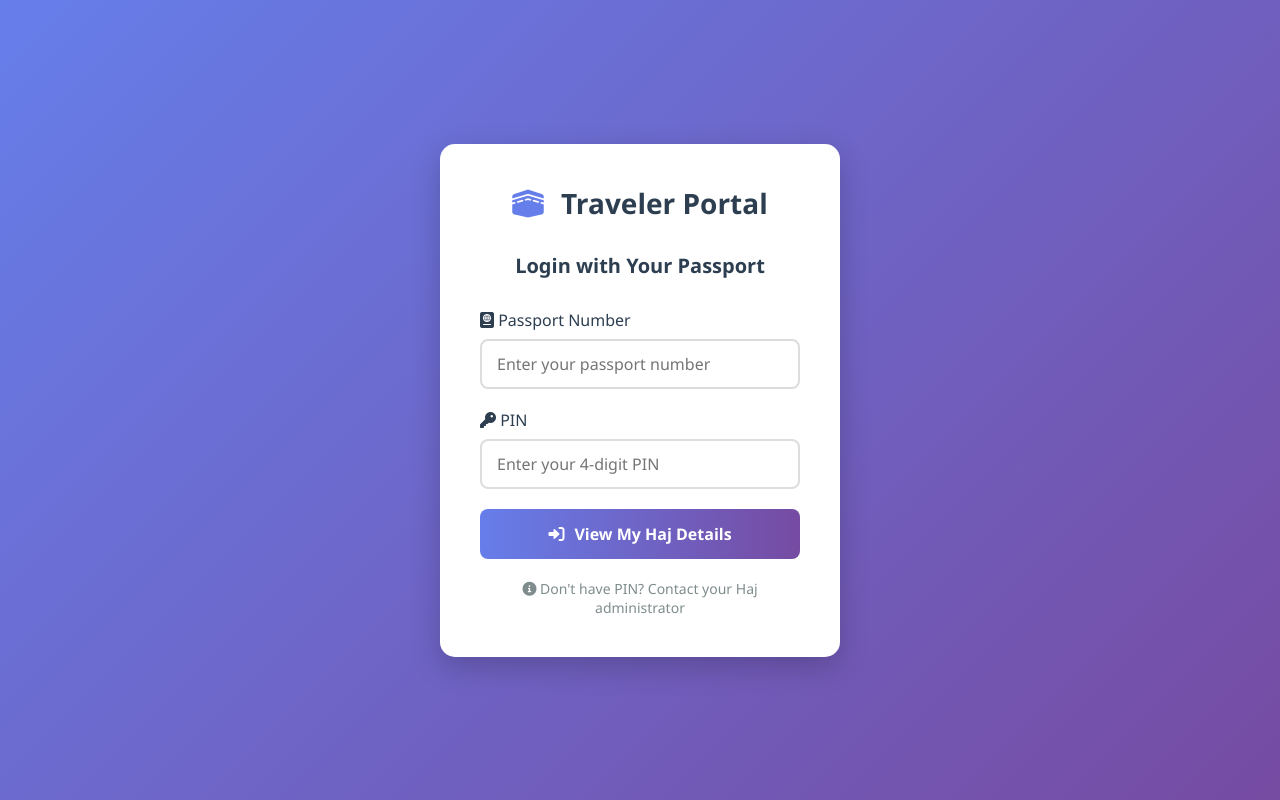
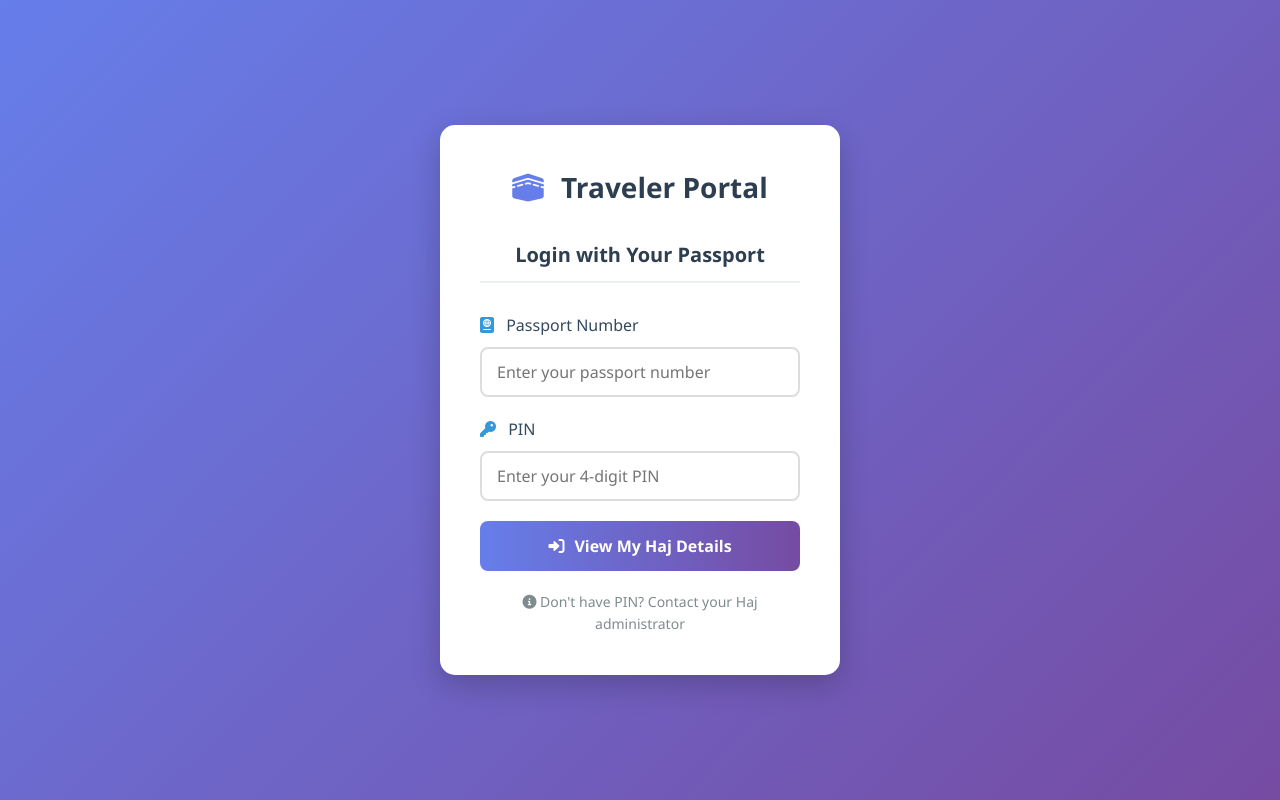
Before and after one commit to onlinebestsupport/haj-travel-system, a plain HTML site: page haj-travel-system/public/traveler_login.html in a window 1280 px wide. Drawn offline with Linux system fonts and the light colour scheme.

Commit message:
Update traveler_login.html

```diff
--- a/haj-travel-system/public/traveler_login.html
+++ b/haj-travel-system/public/traveler_login.html
@@ -4,6 +4,8 @@
     <meta charset="UTF-8">
     <meta name="viewport" content="width=device-width, initial-scale=1.0">
     <title>Traveler Login - Alhudha Haj</title>
+    <link rel="stylesheet" href="/style.css">
+    <link rel="stylesheet" href="https://cdnjs.cloudflare.com/ajax/libs/font-awesome/6.0.0/css/all.min.css">
     <style>
         * {
             margin: 0;
@@ -108,7 +110,6 @@
             font-weight: bold;
         }
     </style>
-    <link rel="stylesheet" href="https://cdnjs.cloudflare.com/ajax/libs/font-awesome/6.0.0/css/all.min.css">
 </head>
 <body>
     <div class="login-container">
@@ -118,12 +119,12 @@
         <form id="travelerLoginForm">
             <div class="form-group">
                 <label><i class="fas fa-passport"></i> Passport Number</label>
-                <input type="text" id="passport_no" placeholder="Enter your passport number" required>
+                <input type="text" id="passport_no" placeholder="Enter your passport number" required autocomplete="off">
             </div>
 
             <div class="form-group">
                 <label><i class="fas fa-key"></i> PIN</label>
-                <input type="password" id="pin" placeholder="Enter your 4-digit PIN" maxlength="4" required>
+                <input type="password" id="pin" placeholder="Enter your 4-digit PIN" maxlength="4" required autocomplete="current-password">
             </div>
 
             <button type="submit">
```
